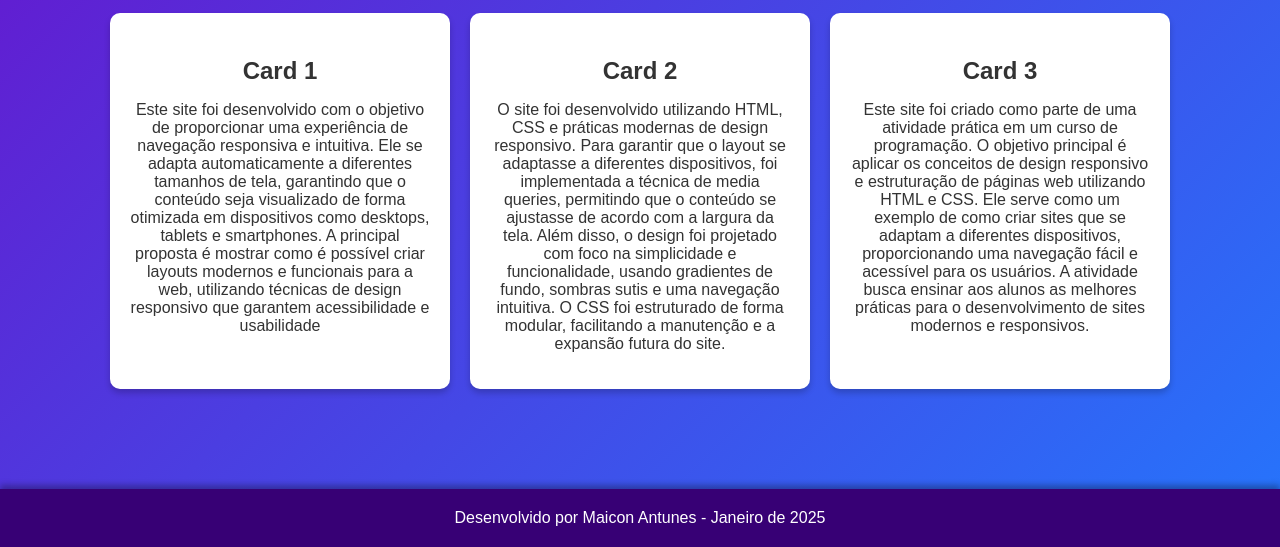
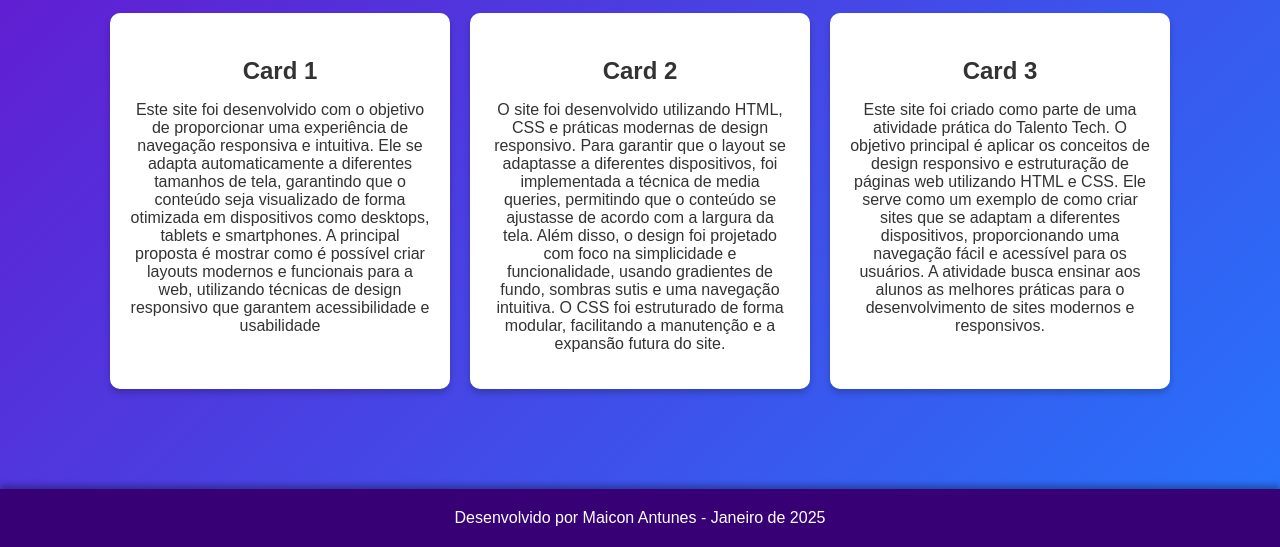
Before and after one commit to DuffyLuscy/Layout-Responsivo, a plain HTML site: page index.html in a window 1280 px wide. Shown: the part 292-839 px from the top of the page. Drawn offline with Linux system fonts and the light colour scheme.

Commit message:
Update index.html

```diff
--- a/index.html
+++ b/index.html
@@ -125,7 +125,7 @@
             </div>
             <div class="card">
                 <h3>Card 3</h3>
-                <p>Este site foi criado como parte de uma atividade prática em um curso de programação. O objetivo principal é aplicar os conceitos de design responsivo e estruturação de páginas web utilizando HTML e CSS. Ele serve como um exemplo de como criar sites que se adaptam a diferentes dispositivos, proporcionando uma navegação fácil e acessível para os usuários. A atividade busca ensinar aos alunos as melhores práticas para o desenvolvimento de sites modernos e responsivos.</p>
+                <p>Este site foi criado como parte de uma atividade prática do Talento Tech. O objetivo principal é aplicar os conceitos de design responsivo e estruturação de páginas web utilizando HTML e CSS. Ele serve como um exemplo de como criar sites que se adaptam a diferentes dispositivos, proporcionando uma navegação fácil e acessível para os usuários. A atividade busca ensinar aos alunos as melhores práticas para o desenvolvimento de sites modernos e responsivos.</p>
             </div>
         </div>
     </main>
```
